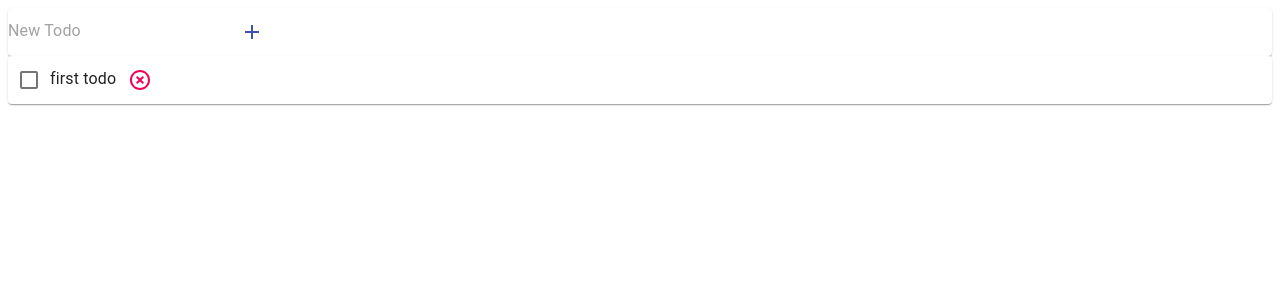
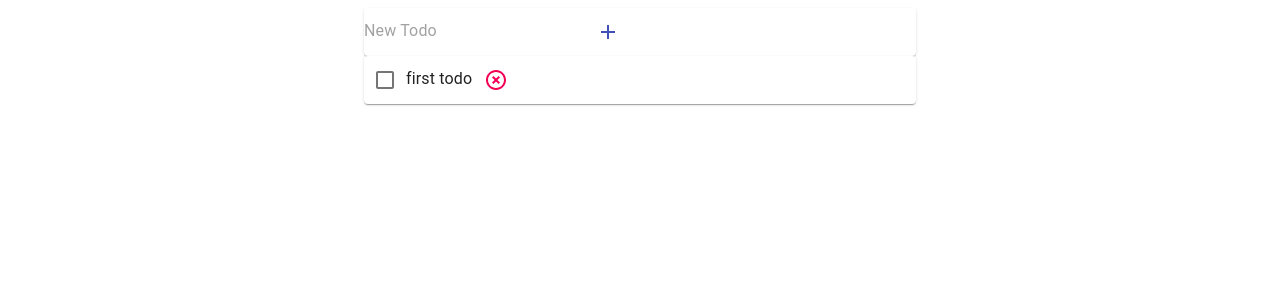
Before and after one commit to TkachenkoDmitry/typescript-workshop, a React (Create React App) app: page / in a window 1280 px wide. Shown: the top 300 px of the page. Built offline with nearby package versions, Linux system fonts and the light colour scheme.

Commit message:
container added

```diff
--- a/src/App.jsx
+++ b/src/App.jsx
@@ -1,13 +1,14 @@
 import React from 'react';
 import TodoList from './components/Todo/TodoList';
 import Form from './components/AddTodo/Form';
+import { Container } from '@material-ui/core';
 
 const App = () => {
   return (
-    <div>
+    <Container maxWidth="sm">
       <Form />
       <TodoList />
-    </div>
+    </Container>
   );
 }
 
```
